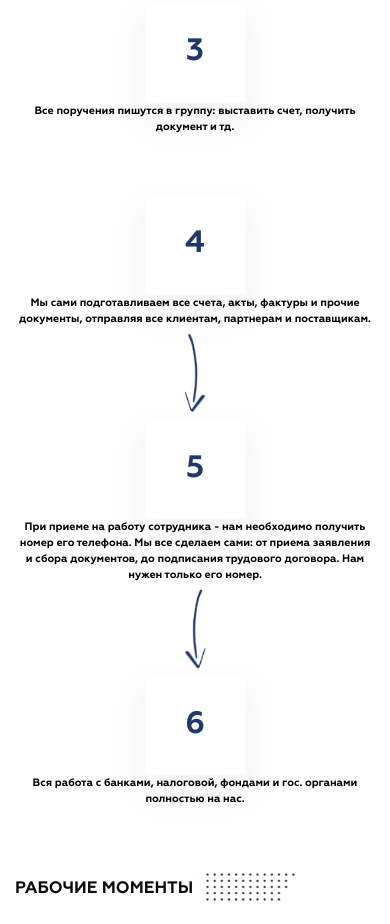
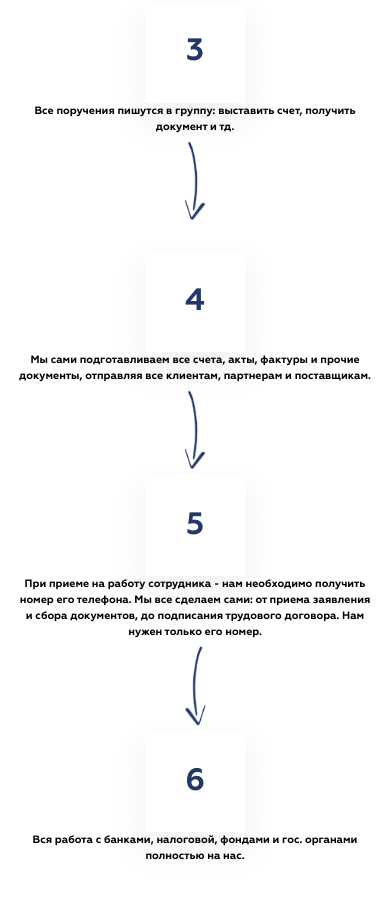
Before and after one commit to BorisSlonov/sorokoletova-main, a plain HTML site: page index.html in a window 390 px wide. Shown: the part 8702-9626 px from the top of the page. Drawn offline with nearby package versions, Linux system fonts and the light colour scheme.

Commit message:
Add files via upload

```diff
--- a/css/_cooperation.scss
+++ b/css/_cooperation.scss
@@ -25,6 +25,10 @@
         flex-direction: column;
         align-items: center;
         text-align: center;
+    }
+
+    &__item.d-none {
+        display: none;
     }
 
     &__arrow {
@@ -65,6 +69,10 @@
             margin: 15px 0 20px;
         }
 
+        &__item.d-none {
+            display: block;
+        }
+
         &__arrow {
             transform: rotate(90deg);
             margin-top: 0;
--- a/index.html
+++ b/index.html
@@ -761,6 +761,13 @@
                         </div>
                     </div>
                     <!-- item -->
+                    <!-- item -->
+                    <div class="cooperation__item d-none">
+                        <div class="cooperation__arrow">
+                            <img src="img/coop/arrowUp.png" alt="arrowUp">
+                        </div>
+                    </div>
+                    <!-- item -->
                 </div>
                 <!-- row -->
 
```
Also changed, not shown: css/style.css, 1 other file.
